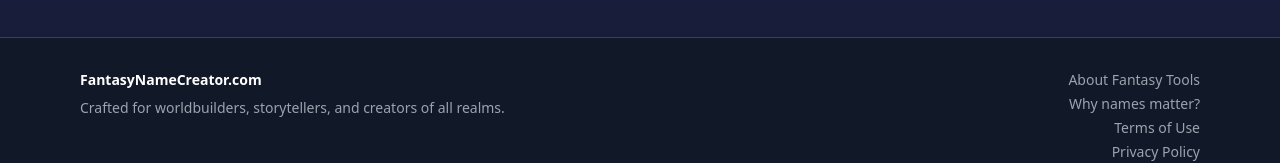
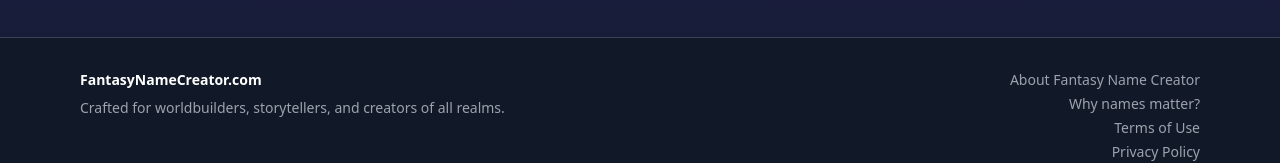
Before and after one commit to JiriTill/fantasytools, a React (Vite) app in the folder client/: page /faction in a window 1280 px wide. Shown: the part 1016-1179 px from the top of the page. Built offline with nearby package versions, Linux system fonts and the light colour scheme.

Commit message:
Update Footer.jsx

```diff
--- a/client/src/components/Footer.jsx
+++ b/client/src/components/Footer.jsx
@@ -12,7 +12,7 @@ export default function Footer() {
           </div>
 
           <div className="flex flex-col md:items-end">
-            <Link to="/About" className="hover:text-white">About Fantasy Tools</Link>
+            <Link to="/About" className="hover:text-white">About Fantasy Name Creator</Link>
             <Link to="/Why-names-matter" className="hover:text-white mt-1">Why names matter?</Link>
             <Link to="/Terms" className="hover:text-white mt-1">Terms of Use</Link>
             <Link to="/Privacy" className="hover:text-white mt-1">Privacy Policy</Link>
```
